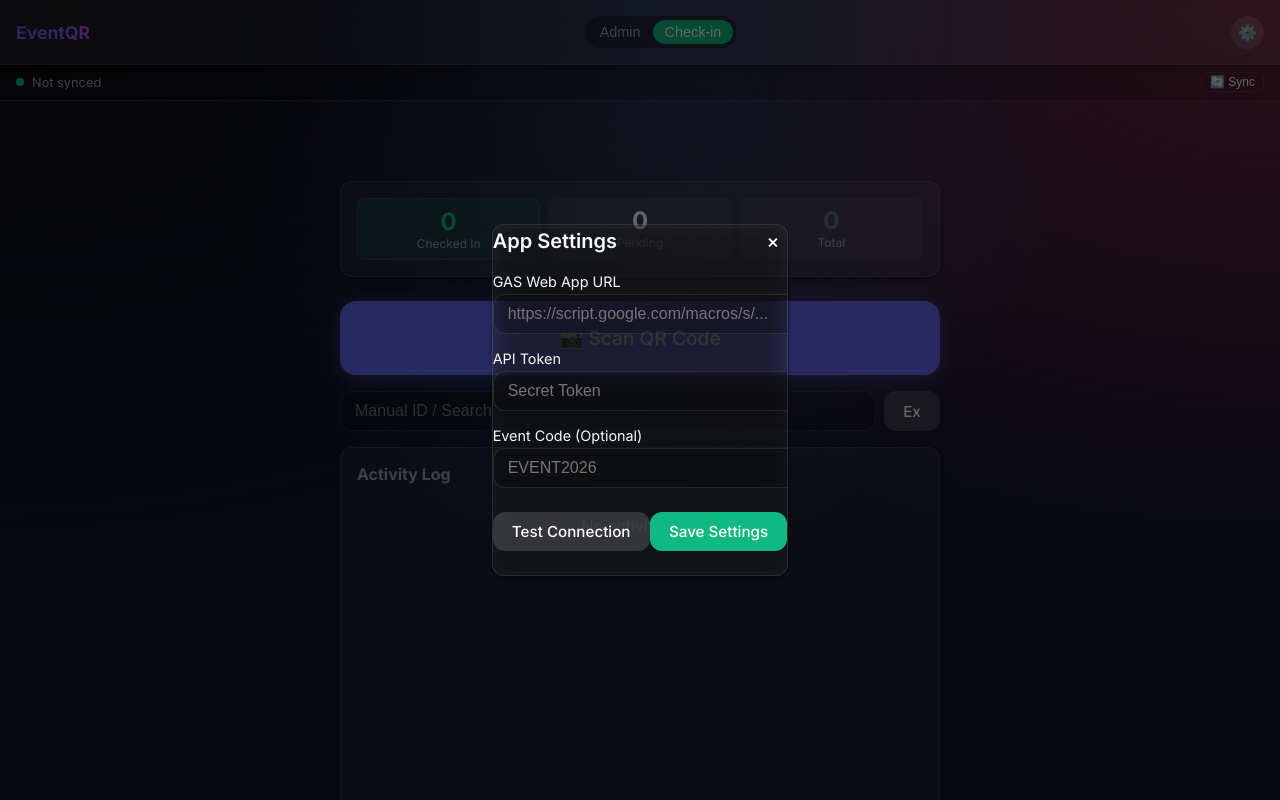
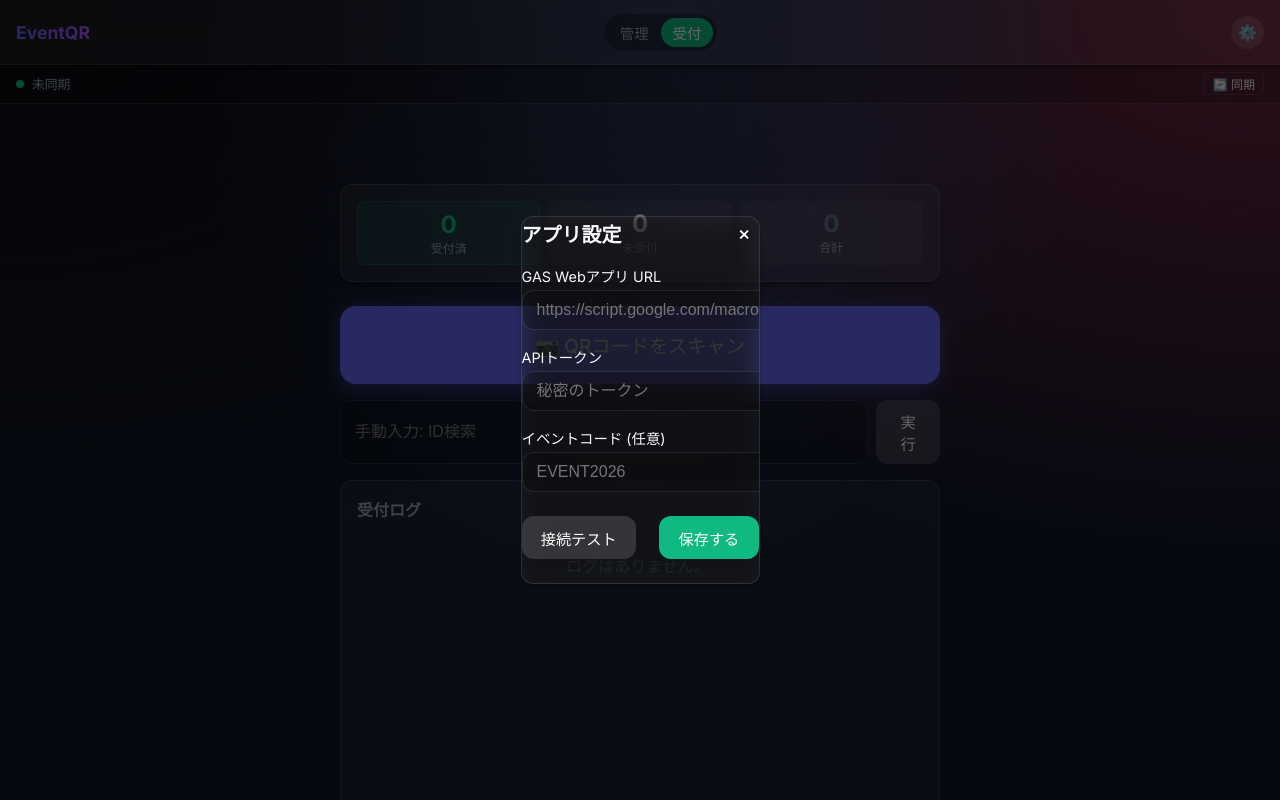
Before and after one commit to TaEeeee-uou/event-qr-checkin, a React (Vite) app: page / in a window 1280 px wide. Shown: the top 800 px of the page. Built offline with nearby package versions, Linux system fonts and the light colour scheme.

Commit message:
Fix: Full Japanese Localization

```diff
--- a/src/components/admin/AttendeeList.jsx
+++ b/src/components/admin/AttendeeList.jsx
@@ -32,7 +32,7 @@ const AttendeeList = ({ attendees, onSelectQr }) => {
         <div className="glass-panel" style={{ padding: '16px', marginTop: '16px' }}>
             <div style={{ display: 'flex', gap: '8px', marginBottom: '16px', flexWrap: 'wrap' }}>
                 <input
-                    placeholder="Search name, email..."
+                    placeholder="名前, Emailで検索..."
                     value={search}
                     onChange={e => setSearch(e.target.value)}
                     style={{ flex: 1, minWidth: '200px' }}
@@ -42,10 +42,10 @@ const AttendeeList = ({ attendees, onSelectQr }) => {
                     onChange={e => setFilter(e.target.value)}
                     style={{ flex: '0 0 120px' }}
                 >
-                    <option value="all">All</option>
-                    <option value="not_yet">Not Yet</option>
-                    <option value="checked_in">Checked In</option>
-                    <option value="inactive">Inactive</option>
+                    <option value="all">全員</option>
+                    <option value="not_yet">未受付</option>
+                    <option value="checked_in">受付済</option>
+                    <option value="inactive">無効</option>
                 </select>
             </div>
 
@@ -53,9 +53,9 @@ const AttendeeList = ({ attendees, onSelectQr }) => {
                 <table style={{ width: '100%', borderCollapse: 'collapse', fontSize: '0.9rem' }}>
                     <thead>
                         <tr style={{ borderBottom: '1px solid var(--color-glass-border)', textAlign: 'left' }}>
-                            <th style={{ padding: '8px' }}>Name</th>
-                            <th style={{ padding: '8px' }}>Status</th>
-                            <th style={{ padding: '8px', textAlign: 'right' }}>Action</th>
+                            <th style={{ padding: '8px' }}>氏名</th>
+                            <th style={{ padding: '8px' }}>状況</th>
+                            <th style={{ padding: '8px', textAlign: 'right' }}>操作</th>
                         </tr>
                     </thead>
                     <tbody>
@@ -70,7 +70,7 @@ const AttendeeList = ({ attendees, onSelectQr }) => {
                                         display: 'inline-block', padding: '2px 8px', borderRadius: '10px',
                                         fontSize: '0.7rem', border: `1px solid ${getStatusColor(a.status)}`, color: getStatusColor(a.status)
                                     }}>
-                                        {a.status || 'not_yet'}
+                                        {a.status === 'checked_in' ? '受付済' : (a.status === 'inactive' ? '無効' : '未受付')}
                                     </span>
                                     {a.checked_in_at && <div style={{ fontSize: '0.7rem', marginTop: '2px' }}>{new Date(a.checked_in_at).toLocaleTimeString([], { hour: '2-digit', minute: '2-digit' })}</div>}
                                 </td>
@@ -88,7 +88,7 @@ const AttendeeList = ({ attendees, onSelectQr }) => {
                         {filtered.length === 0 && (
                             <tr>
                                 <td colSpan="3" style={{ padding: '24px', textAlign: 'center', color: 'var(--color-text-muted)' }}>
-                                    No attendees found.
+                                    該当者がいません。
                                 </td>
                             </tr>
                         )}
@@ -96,7 +96,7 @@ const AttendeeList = ({ attendees, onSelectQr }) => {
                 </table>
             </div>
             <div style={{ marginTop: '8px', fontSize: '0.8rem', color: 'var(--color-text-muted)', textAlign: 'right' }}>
-                Total: {filtered.length} / {attendees.length}
+                合計: {filtered.length} / {attendees.length}名
             </div>
         </div>
     );
--- a/src/components/checkin/ActionLog.jsx
+++ b/src/components/checkin/ActionLog.jsx
@@ -3,7 +3,7 @@ import React from 'react';
 const ActionLog = ({ logs }) => {
     return (
         <div className="glass-panel" style={{ padding: '16px', marginTop: '16px', flex: 1, minHeight: '200px', display: 'flex', flexDirection: 'column' }}>
-            <h3 style={{ margin: '0 0 12px 0', fontSize: '1rem', color: 'var(--color-text-secondary)' }}>Activity Log</h3>
+            <h3 style={{ margin: '0 0 12px 0', fontSize: '1rem', color: 'var(--color-text-secondary)' }}>受付ログ</h3>
 
             <div style={{ overflowY: 'auto', flex: 1, paddingRight: '4px' }}>
                 {logs.map((log, i) => (
@@ -12,13 +12,13 @@ const ActionLog = ({ logs }) => {
                         marginBottom: '8px',
                         background: 'rgba(0,0,0,0.2)',
                         borderRadius: '8px',
-                        borderLeft: `3px solid ${log.result?.includes('check') ? 'var(--color-success)' : (log.result === 'undo' ? 'var(--color-warning)' : 'var(--color-danger)')}`,
+                        borderLeft: `3px solid ${log.result?.includes('check') || log.result?.includes('success') ? 'var(--color-success)' : (log.result === 'undo' ? 'var(--color-warning)' : 'var(--color-danger)')}`,
                         display: 'flex',
                         justifyContent: 'space-between',
                         alignItems: 'center'
                     }}>
                         <div>
-                            <div style={{ fontWeight: 600, fontSize: '0.9rem' }}>{log.name || log.id || 'Unknown'}</div>
+                            <div style={{ fontWeight: 600, fontSize: '0.9rem' }}>{log.name || log.id || '不明'}</div>
                             <div style={{ fontSize: '0.75rem', color: 'var(--color-text-muted)' }}>{log.message || log.result}</div>
                         </div>
                         <div style={{ fontSize: '0.7rem', color: 'var(--color-text-muted)' }}>
@@ -28,7 +28,7 @@ const ActionLog = ({ logs }) => {
                 ))}
                 {logs.length === 0 && (
                     <div style={{ textAlign: 'center', color: 'var(--color-text-muted)', padding: '20px' }}>
-                        No activity yet.
+                        ログはありません。
                     </div>
                 )}
             </div>
--- a/src/components/checkin/CheckInCounters.jsx
+++ b/src/components/checkin/CheckInCounters.jsx
@@ -12,15 +12,15 @@ const CheckInCounters = ({ attendees }) => {
         <div className="glass-panel" style={{ padding: '16px', display: 'grid', gridTemplateColumns: '1fr 1fr 1fr', gap: '8px', textAlign: 'center' }}>
             <div style={{ padding: '8px', background: 'rgba(16, 185, 129, 0.1)', borderRadius: '8px', border: '1px solid rgba(16, 185, 129, 0.2)' }}>
                 <div style={{ fontSize: '1.5rem', fontWeight: 700, color: 'var(--color-success)' }}>{stats.checkedIn}</div>
-                <div style={{ fontSize: '0.75rem', color: 'var(--color-text-secondary)' }}>Checked In</div>
+                <div style={{ fontSize: '0.75rem', color: 'var(--color-text-secondary)' }}>受付済</div>
             </div>
             <div style={{ padding: '8px', background: 'rgba(255, 255, 255, 0.05)', borderRadius: '8px' }}>
                 <div style={{ fontSize: '1.5rem', fontWeight: 700, color: 'var(--color-text-primary)' }}>{stats.notYet}</div>
-                <div style={{ fontSize: '0.75rem', color: 'var(--color-text-secondary)' }}>Pending</div>
+                <div style={{ fontSize: '0.75rem', color: 'var(--color-text-secondary)' }}>未受付</div>
             </div>
             <div style={{ padding: '8px', background: 'rgba(255, 255, 255, 0.05)', borderRadius: '8px' }}>
                 <div style={{ fontSize: '1.5rem', fontWeight: 700, color: 'var(--color-text-muted)' }}>{stats.total}</div>
-                <div style={{ fontSize: '0.75rem', color: 'var(--color-text-secondary)' }}>Total</div>
+                <div style={{ fontSize: '0.75rem', color: 'var(--color-text-secondary)' }}>合計</div>
             </div>
         </div>
     );
--- a/src/components/checkin/CheckInDashboard.jsx
+++ b/src/components/checkin/CheckInDashboard.jsx
@@ -34,37 +34,37 @@ const CheckInDashboard = ({
             // Expected: EVENT_CODE:ID
             const parts = decodedText.split(':');
             if (parts.length < 2) {
-                throw new Error("Invalid Format");
+                throw new Error("フォーマット不正");
             }
             const code = parts[0];
             const id = parts[1];
 
             // 2. Event Code Check
             if (config.eventCode && code !== config.eventCode) {
-                showResult('error', 'Wrong Event Code', `Code: ${code}`);
+                showResult('error', 'イベントコード不一致', `Code: ${code}`);
                 return;
             }
 
             // 3. Local Lookup
             const attendee = attendeesMap.current.get(id);
             if (!attendee) {
-                showResult('error', 'Not Found', `ID: ${id}`);
+                showResult('error', '該当者なし', `ID: ${id}`);
                 // Log it anyway?
-                addLog({ ts: new Date().toISOString(), id, result: 'error', message: 'Not found' });
+                addLog({ ts: new Date().toISOString(), id, result: 'error', message: '名簿にありません' });
                 return;
             }
 
             if (attendee.status === 'inactive') {
-                showResult('error', 'Inactive', attendee.name);
-                addLog({ ts: new Date().toISOString(), name: attendee.name, result: 'error', message: 'Inactive' });
+                showResult('error', '無効な参加者', attendee.name);
+                addLog({ ts: new Date().toISOString(), name: attendee.name, result: 'error', message: '無効ステータス' });
                 return;
             }
 
             // 4. Check already checked in
             if (attendee.status === 'checked_in') {
-                showResult('warn', 'Already Checked-in', attendee.name);
+                showResult('warn', '受付済みです', attendee.name);
                 // setLastCheckInId(id); // Allow undo? Maybe.
-                addLog({ ts: new Date().toISOString(), name: attendee.name, result: 'warn', message: 'Already checked in' });
+                addLog({ ts: new Date().toISOString(), name: attendee.name, result: 'warn', message: '既に受付済' });
                 return;
             }
 
@@ -74,9 +74,9 @@ const CheckInDashboard = ({
             setAttendees(updatedList);
             StorageUtils.saveAttendees(updatedList);
 
-            showResult('success', 'Checked In!', attendee.name);
+            showResult('success', '受付完了!', attendee.name);
             setLastCheckInId(id);
-            addLog({ ts: new Date().toISOString(), name: attendee.name, result: 'success', message: 'Check-in confirmed' });
+            addLog({ ts: new Date().toISOString(), name: attendee.name, result: 'success', message: 'チェックイン完了' });
 
             // Async API Call
             ApiUtils.checkIn(id, config).then(res => {
@@ -84,7 +84,7 @@ const CheckInDashboard = ({
             });
 
         } catch (err) {
-            showResult('error', 'Error', err.message);
+            showResult('error', 'エラー', err.message);
         } finally {
             // setProcessing(false) happens after timeout in showResult
         }
@@ -111,14 +111,14 @@ const CheckInDashboard = ({
         if (!lastCheckInId) return;
         const id = lastCheckInId;
 
-        if (!window.confirm("Undo last check-in?")) return;
+        if (!window.confirm("直前のチェックインを取り消しますか？")) return;
 
         // Local Undo
         const updatedList = attendees.map(a => a.id === id ? { ...a, status: 'not_yet', checked_in_at: null } : a);
         setAttendees(updatedList);
         StorageUtils.saveAttendees(updatedList);
 
-        addLog({ ts: new Date().toISOString(), id, result: 'undo', message: 'Undo requested' });
+        addLog({ ts: new Date().toISOString(), id, result: 'undo', message: '取り消し実行' });
         setLastCheckInId(null);
 
         await ApiUtils.undoCheckIn(id, config);
@@ -136,21 +136,21 @@ const CheckInDashboard = ({
                     style={{ padding: '24px', fontSize: '1.2rem', borderRadius: '16px', boxShadow: '0 4px 20px rgba(99, 102, 241, 0.4)' }}
                     onClick={() => setIsScanning(true)}
                 >
-                    📷 Scan QR Code
+                    📷 QRコードをスキャン
                 </button>
 
                 <div style={{ display: 'flex', gap: '8px' }}>
                     <input
-                        placeholder="Manual ID / Search"
+                        placeholder="手動入力: ID検索"
                         value={manualId}
                         onChange={e => setManualId(e.target.value)}
                     />
-                    <button className="btn" onClick={handleManualCheckIn}>Ex</button>
+                    <button className="btn" onClick={handleManualCheckIn}>実行</button>
                 </div>
 
                 {lastCheckInId && (
                     <button className="btn" style={{ background: 'rgba(239, 68, 68, 0.2)', color: 'var(--color-danger)' }} onClick={handleUndo}>
-                        Undo Last Check-in
+                        直前のチェックインを取り消す (Undo)
                     </button>
                 )}
             </div>
--- a/src/components/common/Header.jsx
+++ b/src/components/common/Header.jsx
@@ -39,7 +39,7 @@ const Header = ({ currentMode, setMode, onOpenSettings }) => {
                         fontWeight: 500
                     }}
                 >
-                    Admin
+                    管理
                 </button>
                 <button
                     onClick={() => setMode('checkin')}
@@ -54,7 +54,7 @@ const Header = ({ currentMode, setMode, onOpenSettings }) => {
                         fontWeight: 500
                     }}
                 >
-                    Check-in
+                    受付
                 </button>
             </nav>
 
--- a/src/components/common/SettingsModal.jsx
+++ b/src/components/common/SettingsModal.jsx
@@ -18,19 +18,19 @@ const SettingsModal = ({ isOpen, onClose, config, onSave }) => {
     };
 
     const handleTest = async () => {
-        setStatus({ type: 'info', msg: 'Testing...' });
+        setStatus({ type: 'info', msg: 'テスト中...' });
         try {
             const res = await ApiUtils.ping(formData);
             if (res.ok) {
-                setStatus({ type: 'success', msg: 'Connected! ' + (res.event_code ? `Event: ${res.event_code}` : '') });
+                setStatus({ type: 'success', msg: '接続成功! ' + (res.event_code ? `イベント: ${res.event_code}` : '') });
                 if (res.event_code) {
                     setFormData(prev => ({ ...prev, eventCode: res.event_code }));
                 }
             } else {
-                setStatus({ type: 'error', msg: 'Failed: ' + (res.error || 'Unknown') });
+                setStatus({ type: 'error', msg: '失敗: ' + (res.error || '不明なエラー') });
             }
         } catch (err) {
-            setStatus({ type: 'error', msg: 'Error: ' + err.message });
+            setStatus({ type: 'error', msg: 'エラー: ' + err.message });
         }
     };
 
@@ -40,10 +40,10 @@ const SettingsModal = ({ isOpen, onClose, config, onSave }) => {
     };
 
     return (
-        <Modal isOpen={isOpen} onClose={onClose} title="App Settings">
+        <Modal isOpen={isOpen} onClose={onClose} title="アプリ設定">
             <div style={{ display: 'flex', flexDirection: 'column', gap: '16px' }}>
                 <div>
-                    <label style={{ display: 'block', marginBottom: '4px', fontSize: '0.9rem' }}>GAS Web App URL</label>
+                    <label style={{ display: 'block', marginBottom: '4px', fontSize: '0.9rem' }}>GAS Webアプリ URL</label>
                     <input
                         value={formData.webappUrl}
                         onChange={e => handleChange('webappUrl', e.target.value)}
@@ -51,16 +51,16 @@ const SettingsModal = ({ isOpen, onClose, config, onSave }) => {
                     />
                 </div>
                 <div>
-                    <label style={{ display: 'block', marginBottom: '4px', fontSize: '0.9rem' }}>API Token</label>
+                    <label style={{ display: 'block', marginBottom: '4px', fontSize: '0.9rem' }}>APIトークン</label>
                     <input
                         type="password"
                         value={formData.apiToken}
                         onChange={e => handleChange('apiToken', e.target.value)}
-                        placeholder="Secret Token"
+                        placeholder="秘密のトークン"
                     />
                 </div>
                 <div>
-                    <label style={{ display: 'block', marginBottom: '4px', fontSize: '0.9rem' }}>Event Code (Optional)</label>
+                    <label style={{ display: 'block', marginBottom: '4px', fontSize: '0.9rem' }}>イベントコード (任意)</label>
                     <input
                         value={formData.eventCode}
                         onChange={e => handleChange('eventCode', e.target.value)}
@@ -79,8 +79,8 @@ const SettingsModal = ({ isOpen, onClose, config, onSave }) => {
                 )}
 
                 <div style={{ display: 'flex', justifyContent: 'space-between', marginTop: '8px' }}>
-                    <button className="btn" onClick={handleTest}>Test Connection</button>
-                    <button className="btn btn-success" onClick={handleSave}>Save Settings</button>
+                    <button className="btn" onClick={handleTest}>接続テスト</button>
+                    <button className="btn btn-success" onClick={handleSave}>保存する</button>
                 </div>
             </div>
         </Modal>
--- a/src/components/common/StatusBanner.jsx
+++ b/src/components/common/StatusBanner.jsx
@@ -21,9 +21,9 @@ const StatusBanner = ({ lastSyncedAt, isSyncing, onSync, error }) => {
                     background: error ? 'var(--color-danger)' : (isSyncing ? 'var(--color-warning)' : 'var(--color-success)')
                 }}></span>
                 <span>
-                    {isSyncing ? 'Syncing...' : (
-                        error ? `Error: ${error}` : (
-                            lastSyncedAt ? `Synced: ${new Date(lastSyncedAt).toLocaleTimeString()}` : 'Not synced'
+                    {isSyncing ? '同期中...' : (
+                        error ? `エラー: ${error}` : (
+                            lastSyncedAt ? `最終同期: ${new Date(lastSyncedAt).toLocaleTimeString()}` : '未同期'
                         )
                     )}
                 </span>
@@ -42,7 +42,7 @@ const StatusBanner = ({ lastSyncedAt, isSyncing, onSync, error }) => {
                     fontSize: '0.75rem'
                 }}
             >
-                🔄 Sync
+                🔄 同期
             </button>
         </div>
     );
```
Also changed, not shown: src/components/admin/AdminDashboard.jsx (+4 -4 lines), src/components/admin/CsvImporter.jsx (+4 -4 lines), src/components/admin/QrPreviewModal.jsx (+4 -4 lines).
